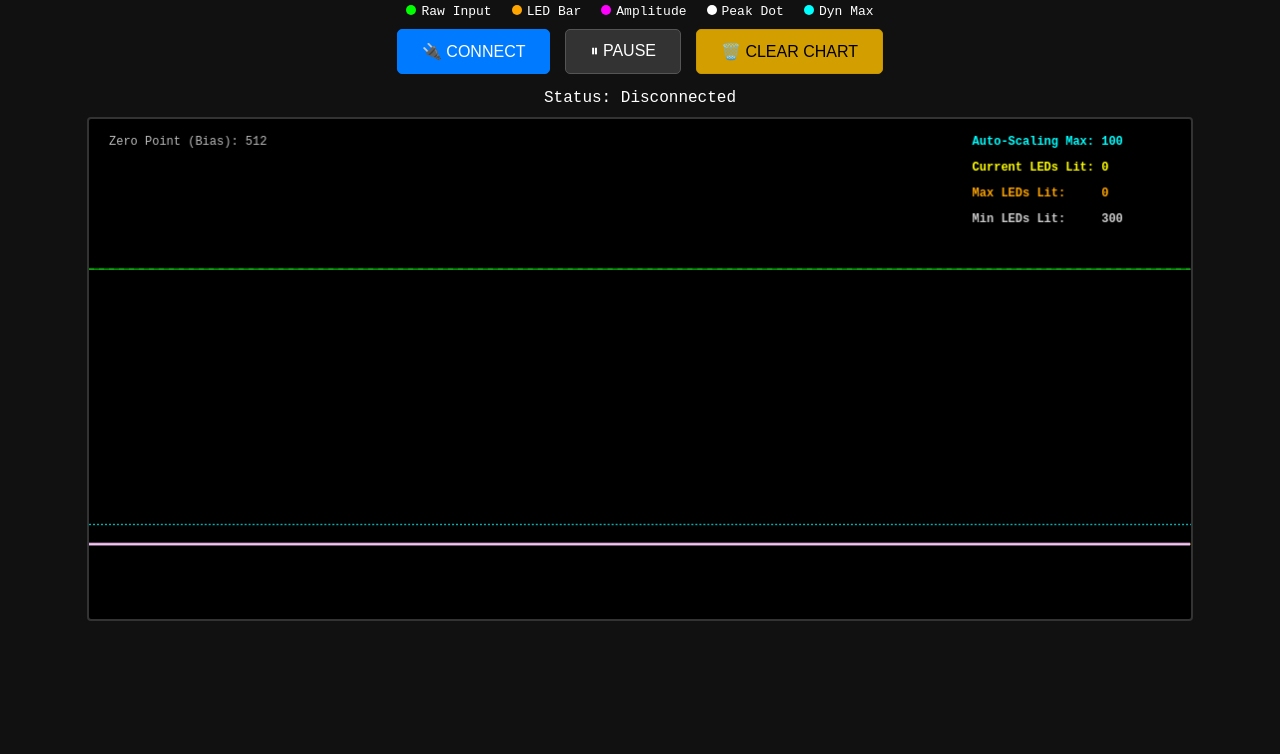
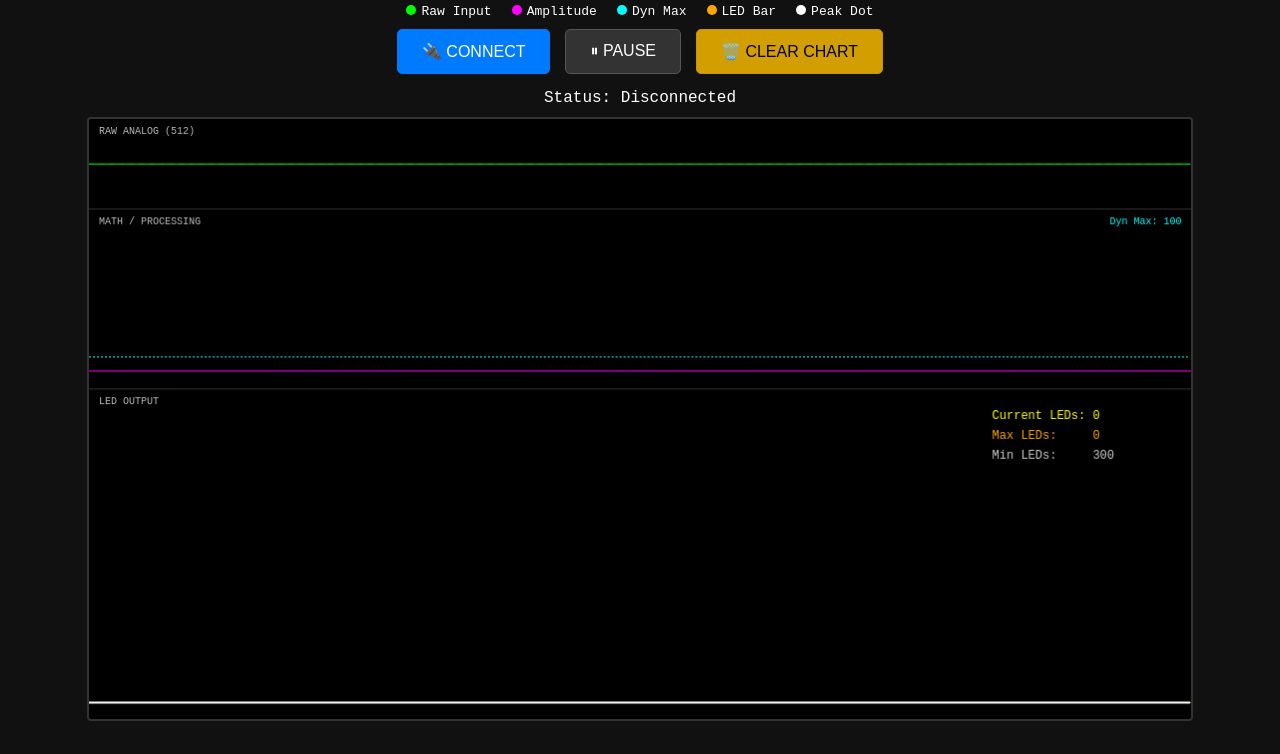
Before and after one commit to abhijithvijayan/dancing-christmas-tree, a plain HTML site: page src/index.html in a window 1280 px wide. Shown: the part 93-847 px from the top of the page. Before the commit the page ends 800 px from the top, so only its background shows below. Drawn offline with Linux system fonts and the light colour scheme.

Commit message:
refactor: show more metrics on visualization page

```diff
--- a/src/index.html
+++ b/src/index.html
@@ -17,7 +17,7 @@
             border: 2px solid #333;
             margin-top: 10px;
             width: 90%;
-            height: 500px;
+            height: 600px;
             border-radius: 4px;
             cursor: crosshair;
         }
@@ -45,10 +45,10 @@
 
 <div class="legend">
     <span><span class="dot" style="background:#0f0;"></span>Raw Input</span>
+    <span><span class="dot" style="background:#f0f;"></span>Amplitude</span>
+    <span><span class="dot" style="background:#0ff;"></span>Dyn Max</span>
     <span><span class="dot" style="background:#FFA500;"></span>LED Bar</span>
-    <span><span class="dot" style="background:#f0f;"></span>Amplitude</span>
     <span><span class="dot" style="background:#fff;"></span>Peak Dot</span>
-    <span><span class="dot" style="background:#0ff;"></span>Dyn Max</span>
 </div>
 
 <div class="controls">
@@ -78,7 +78,6 @@
     canvas.height = rect.height * dpr;
     ctx.scale(dpr, dpr);
 
-    // --- DATA ARRAYS ---
     let rawData = new Array(Math.floor(rect.width)).fill(512);
     let ampData = new Array(Math.floor(rect.width)).fill(0);
     let ledData = new Array(Math.floor(rect.width)).fill(0);
@@ -91,12 +90,10 @@
     let inputBuffer = '';
     let mouseX = -1; let isHovering = false;
 
-    // Current "Live" Values
     let currentBias = 512;
     let currentMax = 100;
     const NUM_LEDS = 300;
 
-    // STATS
     let currentLedLit = 0;
     let maxLedLit = 0;
     let minLedLit = NUM_LEDS;
@@ -104,87 +101,125 @@
     function draw() {
         ctx.clearRect(0, 0, rect.width, rect.height);
 
-        let topCenter = rect.height * 0.30;
-        let bottomBase = rect.height * 0.85;
-        let scaleHeight = rect.height * 0.40;
+        // Zone 1 (Raw): 15%
+        // Zone 2 (Amp): 30%
+        // Zone 3 (LED): 55%
 
-        // --- GRID & REFS ---
-        // Use current live bias for the grid line
+        let h1 = rect.height * 0.15;
+        let h2 = rect.height * 0.30;
+        let h3 = rect.height * 0.55;
+
+        // Define "Floors" (Y-coordinates where each zone ends)
+        let floor1 = h1;
+        let floor2 = h1 + h2;
+        let floor3 = h1 + h2 + h3; // Effectively rect.height
+
+        // Define "Drawing Scales" (Padding of 10% on top/bottom inside each zone)
+        let scale1 = h1 * 0.8;
+        let scale2 = h2 * 0.8;
+        let scale3 = h3 * 0.9; // Give LED bar 90% space
+
+        // Define "Base Lines" (Where 0 sits visually)
+        let base1 = floor1 - (h1 * 0.1); // 10% padding from bottom of zone
+        let base2 = floor2 - (h2 * 0.1);
+        let base3 = floor3 - (h3 * 0.05); // 5% padding from bottom
+
+        // --- DIVIDERS ---
+        ctx.strokeStyle = '#333'; ctx.lineWidth = 1;
+        ctx.beginPath(); ctx.moveTo(0, floor1); ctx.lineTo(rect.width, floor1); ctx.stroke();
+        ctx.beginPath(); ctx.moveTo(0, floor2); ctx.lineTo(rect.width, floor2); ctx.stroke();
+
+
+        // --- ZONE 1: RAW INPUT (Green) ---
+        // Bias Grid Line
         let zeroOffset = (currentBias - 512) / 512;
-        let zeroY = topCenter - (zeroOffset * scaleHeight);
-        ctx.strokeStyle = '#666'; ctx.lineWidth = 1; ctx.setLineDash([5, 5]);
+        // Center of Zone 1 is (h1 / 2)
+        let zeroY = (h1 / 2) - (zeroOffset * (scale1 / 2));
+
+        ctx.strokeStyle = '#444'; ctx.setLineDash([5, 5]);
         ctx.beginPath(); ctx.moveTo(0, zeroY); ctx.lineTo(rect.width, zeroY); ctx.stroke(); ctx.setLineDash([]);
 
-        // Use current live max for the grid line
-        let maxY = bottomBase - ((currentMax / 1023) * scaleHeight);
-        ctx.strokeStyle = '#0ff'; ctx.lineWidth = 1; ctx.setLineDash([2, 2]);
-        ctx.beginPath(); ctx.moveTo(0, maxY); ctx.lineTo(rect.width, maxY); ctx.stroke(); ctx.setLineDash([]);
-
-        ctx.strokeStyle = '#444'; ctx.beginPath(); ctx.moveTo(0, bottomBase); ctx.lineTo(rect.width, bottomBase); ctx.stroke();
-
-        // --- RAW SIGNAL (Green) ---
         ctx.beginPath(); ctx.strokeStyle = '#00ff00'; ctx.lineWidth = 1;
         for (let i = 0; i < rawData.length; i++) {
-            let normalized = (rawData[i] - 512) / 512;
-            let y = topCenter - (normalized * scaleHeight);
+            let normalized = rawData[i] / 1023;
+            let y = (floor1 - (h1 * 0.1)) - (normalized * scale1); // Base1 - mapped height
             if (i === 0) ctx.moveTo(i, y); else ctx.lineTo(i, y);
         }
         ctx.stroke();
 
-        // --- LED BAR (Orange) ---
+        // Label
+        ctx.fillStyle = '#bbb'; ctx.font = '10px Courier New'; ctx.textAlign = "left";
+        ctx.fillText("RAW ANALOG (" + currentBias + ")", 10, 15);
+
+
+        // --- ZONE 2: AMPLITUDE (Pink) ---
+
+        // Dyn Max Line
+        ctx.beginPath(); ctx.strokeStyle = '#0ff'; ctx.lineWidth = 1; ctx.setLineDash([2, 2]);
+        for (let i = 0; i < maxData.length; i++) {
+            let h = (maxData[i] / 1023) * scale2;
+            let y = base2 - h;
+            if (i === 0) ctx.moveTo(i, y); else ctx.lineTo(i, y);
+        }
+        ctx.stroke(); ctx.setLineDash([]);
+
+        // Amplitude
+        ctx.beginPath(); ctx.strokeStyle = '#ff00ff'; ctx.lineWidth = 1;
+        ctx.fillStyle = 'rgba(255, 0, 255, 0.1)';
+        ctx.moveTo(0, base2);
+        for (let i = 0; i < ampData.length; i++) {
+            let h = (ampData[i] / 1023) * scale2;
+            let y = base2 - h;
+            ctx.lineTo(i, y);
+        }
+        ctx.lineTo(rect.width, base2); ctx.fill(); ctx.stroke();
+
+        // Label
+        ctx.fillStyle = '#bbb';
+        ctx.fillText("MATH / PROCESSING", 10, floor1 + 15);
+        ctx.fillStyle = '#0ff'; ctx.textAlign = "right";
+        ctx.fillText("Dyn Max: " + currentMax, rect.width - 10, floor1 + 15);
+
+
+        // --- ZONE 3: LED OUTPUT (Orange) ---
         ctx.beginPath();
         ctx.fillStyle = 'rgba(255, 165, 0, 0.4)'; ctx.strokeStyle = 'rgba(255, 165, 0, 0.8)'; ctx.lineWidth = 1;
-        ctx.moveTo(0, bottomBase);
+        ctx.moveTo(0, base3);
         for (let i = 0; i < ledData.length; i++) {
-            let h = (ledData[i] / NUM_LEDS) * scaleHeight;
-            let y = bottomBase - h;
+            let h = (ledData[i] / NUM_LEDS) * scale3;
+            let y = base3 - h;
             ctx.lineTo(i, y);
         }
-        ctx.lineTo(rect.width, bottomBase); ctx.fill(); ctx.stroke();
+        ctx.lineTo(rect.width, base3); ctx.fill(); ctx.stroke();
 
-        // --- AMPLITUDE (Pink) ---
-        ctx.beginPath(); ctx.strokeStyle = '#ff00ff'; ctx.lineWidth = 2;
-        for (let i = 0; i < ampData.length; i++) {
-            let h = (ampData[i] / 1023) * scaleHeight;
-            let y = bottomBase - h;
+        // Peak Dot
+        ctx.beginPath(); ctx.strokeStyle = '#fff'; ctx.lineWidth = 2;
+        for (let i = 0; i < peakData.length; i++) {
+            let h = (peakData[i] / NUM_LEDS) * scale3;
+            let y = base3 - h;
             if (i === 0) ctx.moveTo(i, y); else ctx.lineTo(i, y);
         }
         ctx.stroke();
 
-        // --- PEAK DOT (White) ---
-        ctx.beginPath(); ctx.strokeStyle = '#fff'; ctx.lineWidth = 2;
-        for (let i = 0; i < peakData.length; i++) {
-            let h = (peakData[i] / NUM_LEDS) * scaleHeight;
-            let y = bottomBase - h;
-            if (i === 0) ctx.moveTo(i, y); else ctx.lineTo(i, y);
-        }
-        ctx.stroke();
+        // Label
+        ctx.fillStyle = '#bbb'; ctx.textAlign = "left";
+        ctx.fillText("LED OUTPUT", 10, floor2 + 15);
 
-        // --- INFO BOXES ---
-        ctx.fillStyle = 'rgba(0, 0, 0, 0.7)'; ctx.fillRect(10, 10, 200, 24);
-        ctx.fillStyle = '#bbb'; ctx.font = '12px Courier New'; ctx.textAlign = "left";
-        ctx.fillText("Zero Point (Bias): " + currentBias, 20, 26);
 
-        let rightMargin = 10;
-        let boxWidth = 220;
-        let startX = rect.width - boxWidth - rightMargin;
-        let startY = 10;
-        let lineHeight = 26;
+        // --- STATS OVERLAY ---
+        let boxWidth = 200;
+        let startX = rect.width - boxWidth - 10;
+        let startY = floor2 + 10;
 
-        ctx.fillStyle = 'rgba(0, 0, 0, 0.8)';
-        ctx.fillRect(startX, startY, boxWidth, lineHeight * 4 + 5);
+        ctx.fillStyle = 'rgba(0, 0, 0, 0.6)';
+        ctx.fillRect(startX, startY, boxWidth, 80);
 
-        ctx.fillStyle = '#0ff'; ctx.font = 'bold 12px Courier New'; ctx.textAlign = "left";
-        ctx.fillText("Auto-Scaling Max: " + currentMax, startX + 10, startY + 16);
-
-        ctx.fillStyle = '#ff0';
-        ctx.fillText("Current LEDs Lit: " + currentLedLit, startX + 10, startY + 16 + lineHeight);
-
+        ctx.fillStyle = '#ff0'; ctx.font = '12px Courier New';
+        ctx.fillText("Current LEDs: " + currentLedLit, startX + 10, startY + 20);
         ctx.fillStyle = '#FFA500';
-        ctx.fillText("Max LEDs Lit:     " + maxLedLit, startX + 10, startY + 16 + lineHeight * 2);
-
+        ctx.fillText("Max LEDs:     " + maxLedLit, startX + 10, startY + 40);
         ctx.fillStyle = '#ccc';
-        ctx.fillText("Min LEDs Lit:     " + minLedLit, startX + 10, startY + 16 + lineHeight * 3);
+        ctx.fillText("Min LEDs:     " + minLedLit, startX + 10, startY + 60);
 
 
         // --- TOOLTIP ---
@@ -194,7 +229,6 @@
             let aVal = ampData[index];
             let lVal = ledData[index];
             let pVal = peakData[index];
-
             let histMax = maxData[index];
             let histBias = biasData[index];
 
@@ -229,14 +263,12 @@
                     rawData.push(r); rawData.shift(); ampData.push(a); ampData.shift();
                     ledData.push(l); ledData.shift(); peakData.push(p); peakData.shift();
 
-                    // Handle Globals
                     if (!isNaN(m)) currentMax = m;
                     if (!isNaN(z)) currentBias = z;
 
                     maxData.push(currentMax); maxData.shift();
                     biasData.push(currentBias); biasData.shift();
 
-                    // Stats
                     currentLedLit = l;
                     if (l === 0) {
                         minLedLit = 0; maxLedLit = 0;
@@ -252,7 +284,7 @@
 
     resetBtn.addEventListener('click', () => {
         rawData.fill(512); ampData.fill(0); ledData.fill(0); peakData.fill(0);
-        maxData.fill(100); biasData.fill(512); // Reset history
+        maxData.fill(100); biasData.fill(512);
         maxLedLit = 0; minLedLit = NUM_LEDS; currentLedLit = 0;
     });
 
```
